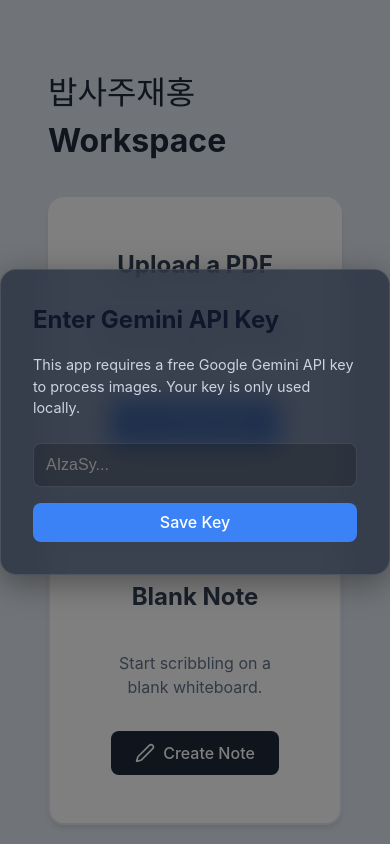
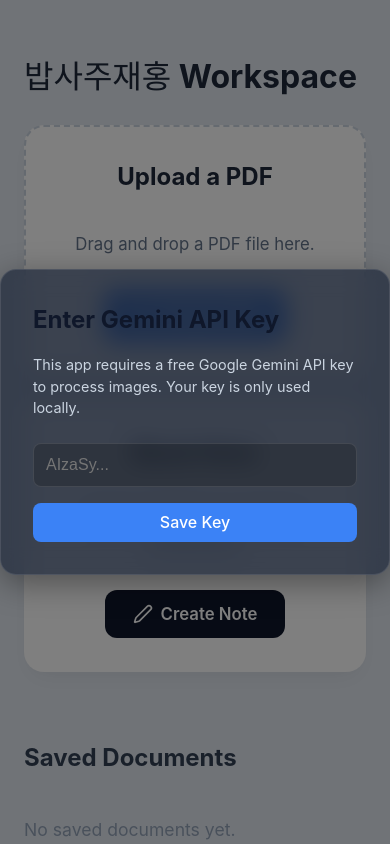
Before and after one commit to SpongeBaeb/lasso-ai, a React (Vite) app: page / in a window 390 px wide. Shown: the top 844 px of the page. Built offline with nearby package versions, Linux system fonts and the light colour scheme.

Commit message:
Refactor Home layout to improve mobile/tablet responsiveness

```diff
--- a/src/App.jsx
+++ b/src/App.jsx
@@ -302,34 +302,19 @@ function App() {
 
       {/* Home Screen */}
       {!activeDocumentId && (
-        <div style={{ flex: 1, display: 'flex', flexDirection: 'column', padding: '3rem', maxWidth: '1000px', margin: '0 auto', width: '100%', boxSizing: 'border-box' }}>
-          <h1 style={{ color: '#1e293b', marginBottom: '2rem' }}>밥사주재홍 Workspace</h1>
+        <div className="home-container">
+          <h1 className="home-title">밥사주재홍 Workspace</h1>
 
           <div className="home-grid">
             <div
               onDragOver={handleDragOver}
               onDragLeave={handleDragLeave}
               onDrop={handleDrop}
-              style={{
-                backgroundColor: isDragging ? 'rgba(59, 130, 246, 0.1)' : 'white',
-                padding: '3rem',
-                borderRadius: '16px',
-                textAlign: 'center',
-                boxShadow: '0 4px 6px -1px rgba(0, 0, 0, 0.1)',
-                border: isDragging ? '2px dashed #3b82f6' : '2px dashed transparent',
-                transition: 'all 0.2s',
-                display: 'flex',
-                flexDirection: 'column',
-                alignItems: 'center',
-                justifyContent: 'center'
-              }}
+              className={`home-card upload-card ${isDragging ? 'dragging' : ''}`}
             >
-              <h2 style={{ marginTop: 0, color: '#334155' }}>Upload a PDF</h2>
-              <p style={{ color: '#64748b', marginBottom: '2rem' }}>Drag and drop a PDF file here.</p>
-              <label style={{
-                display: 'inline-flex', alignItems: 'center', gap: '0.5rem',
-                backgroundColor: '#3b82f6', color: 'white', padding: '0.75rem 1.5rem', borderRadius: '8px', cursor: 'pointer', fontWeight: 500
-              }}>
+              <h2>Upload a PDF</h2>
+              <p>Drag and drop a PDF file here.</p>
+              <label className="primary-btn">
                 <Upload size={20} />
                 Choose PDF
                 <input type="file" accept="application/pdf" onChange={handleFileChange} style={{ display: 'none' }} />
@@ -338,40 +323,22 @@ function App() {
 
             <div
               onClick={handleCreateBlankNote}
-              style={{
-                backgroundColor: 'white',
-                padding: '3rem',
-                borderRadius: '16px',
-                textAlign: 'center',
-                boxShadow: '0 4px 6px -1px rgba(0, 0, 0, 0.1)',
-                border: '2px solid #e2e8f0',
-                cursor: 'pointer',
-                transition: 'all 0.2s',
-                display: 'flex',
-                flexDirection: 'column',
-                alignItems: 'center',
-                justifyContent: 'center'
-              }}
-              onMouseEnter={(e) => e.currentTarget.style.borderColor = '#3b82f6'}
-              onMouseLeave={(e) => e.currentTarget.style.borderColor = '#e2e8f0'}
+              className="home-card blank-note-card"
             >
-              <h2 style={{ marginTop: 0, color: '#334155' }}>Blank Note</h2>
-              <p style={{ color: '#64748b', marginBottom: '2rem' }}>Start scribbling on a blank whiteboard.</p>
-              <button style={{
-                display: 'inline-flex', alignItems: 'center', gap: '0.5rem',
-                backgroundColor: '#1e293b', color: 'white', padding: '0.75rem 1.5rem', borderRadius: '8px', cursor: 'pointer', fontWeight: 500, border: 'none'
-              }}>
+              <h2>Blank Note</h2>
+              <p>Start scribbling on a blank whiteboard.</p>
+              <button className="dark-btn">
                 <Pen size={20} />
                 Create Note
               </button>
             </div>
           </div>
 
-          <h2 style={{ color: '#334155', marginBottom: '1rem' }}>Saved Documents</h2>
+          <h2 className="section-title">Saved Documents</h2>
           {savedDocs.length === 0 ? (
-            <p style={{ color: '#94a3b8' }}>No saved documents yet.</p>
+            <p className="empty-text">No saved documents yet.</p>
           ) : (
-            <div style={{ display: 'grid', gridTemplateColumns: 'repeat(auto-fill, minmax(250px, 1fr))', gap: '1.5rem' }}>
+            <div className="saved-docs-grid">
               {savedDocs.map(doc => (
                 <div
                   key={doc.id}
--- a/src/index.css
+++ b/src/index.css
@@ -106,9 +106,153 @@ button:focus-visible {
 
 .home-grid {
   display: grid;
-  grid-template-columns: repeat(auto-fit, minmax(280px, 1fr));
+  grid-template-columns: repeat(auto-fit, minmax(320px, 1fr));
   gap: 2rem;
   margin-bottom: 3rem;
+}
+
+.home-container {
+  flex: 1;
+  display: flex;
+  flex-direction: column;
+  padding: 4rem 3rem;
+  max-width: 1000px;
+  margin: 0 auto;
+  width: 100%;
+  box-sizing: border-box;
+}
+
+.home-title {
+  color: #1e293b;
+  margin-bottom: 2rem;
+  font-size: 2.5rem;
+}
+
+.section-title {
+  color: #334155;
+  margin-bottom: 1.5rem;
+  font-size: 1.5rem;
+}
+
+.home-card {
+  background-color: white;
+  padding: 3rem;
+  border-radius: 20px;
+  text-align: center;
+  box-shadow: 0 10px 25px -5px rgba(0, 0, 0, 0.05), 0 8px 10px -6px rgba(0, 0, 0, 0.01);
+  transition: all 0.3s ease;
+  display: flex;
+  flex-direction: column;
+  align-items: center;
+  justify-content: center;
+}
+
+.home-card h2 {
+  margin-top: 0;
+  color: #1e293b;
+  font-size: 1.5rem;
+}
+
+.home-card p {
+  color: #64748b;
+  margin-bottom: 2rem;
+  font-size: 1.05rem;
+}
+
+.upload-card {
+  border: 2px dashed #cbd5e1;
+}
+
+.upload-card.dragging {
+  background-color: rgba(59, 130, 246, 0.05);
+  border-color: #3b82f6;
+  transform: scale(1.02);
+}
+
+.blank-note-card {
+  border: 2px solid transparent;
+  cursor: pointer;
+}
+
+.blank-note-card:hover {
+  border-color: #3b82f6;
+  transform: translateY(-4px);
+  box-shadow: 0 20px 25px -5px rgba(59, 130, 246, 0.1), 0 8px 10px -6px rgba(59, 130, 246, 0.1);
+}
+
+.primary-btn {
+  display: inline-flex;
+  align-items: center;
+  gap: 0.5rem;
+  background-color: #3b82f6;
+  color: white;
+  padding: 0.875rem 1.75rem;
+  border-radius: 12px;
+  cursor: pointer;
+  font-weight: 600;
+  font-size: 1.05rem;
+  transition: background-color 0.2s, transform 0.1s;
+}
+
+.primary-btn:hover {
+  background-color: #2563eb;
+  transform: translateY(-1px);
+}
+
+.dark-btn {
+  display: inline-flex;
+  align-items: center;
+  gap: 0.5rem;
+  background-color: #0f172a;
+  color: white;
+  padding: 0.875rem 1.75rem;
+  border-radius: 12px;
+  cursor: pointer;
+  font-weight: 600;
+  font-size: 1.05rem;
+  border: none;
+  transition: background-color 0.2s, transform 0.1s;
+}
+
+.dark-btn:hover {
+  background-color: #1e293b;
+  transform: translateY(-1px);
+}
+
+.saved-docs-grid {
+  display: grid;
+  grid-template-columns: repeat(auto-fill, minmax(280px, 1fr));
+  gap: 1.5rem;
+}
+
+.empty-text {
+  color: #94a3b8;
+  font-size: 1.1rem;
+}
+
+@media (max-width: 850px) {
+  .home-container {
+    padding: 2rem 1.5rem;
+  }
+
+  .home-grid {
+    grid-template-columns: 1fr;
+    gap: 1.5rem;
+  }
+
+  .home-card {
+    padding: 2rem;
+  }
+
+  .home-title {
+    font-size: 2rem;
+    margin-bottom: 1.5rem;
+  }
+
+  .saved-docs-grid {
+    grid-template-columns: 1fr;
+    gap: 1rem;
+  }
 }
 
 .toolbar-container {
```
